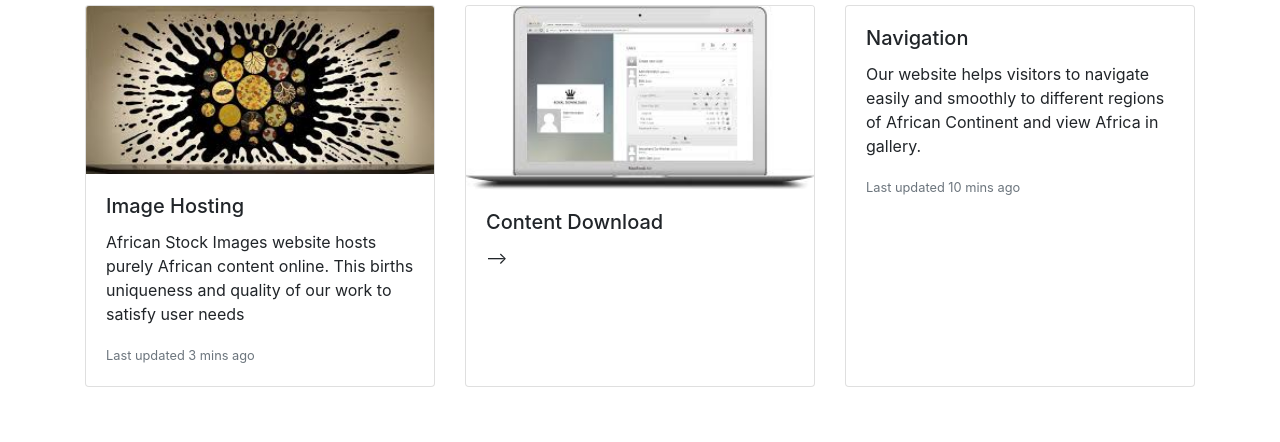
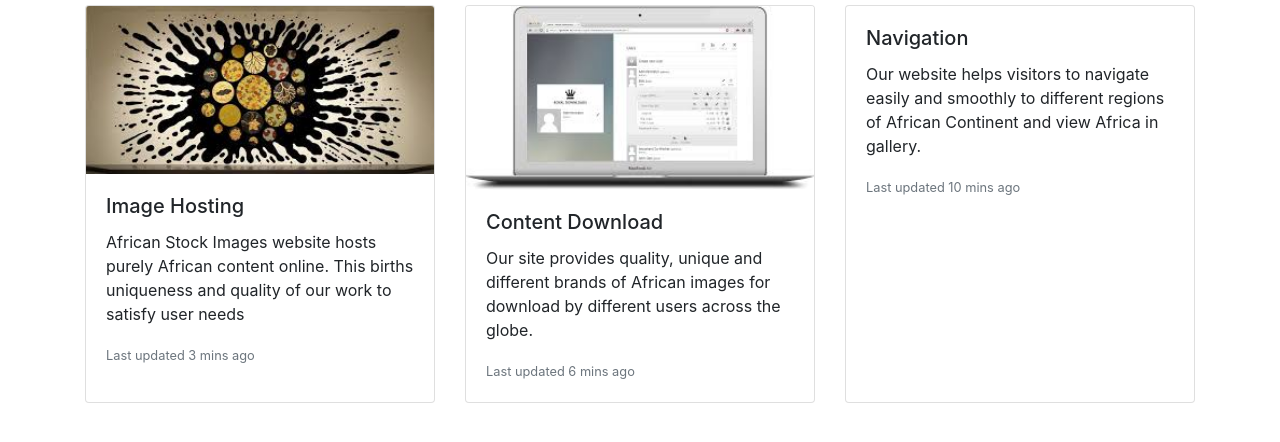
Before and after one commit to dicksonkariuki/Africa-s-Stock-Images, a plain HTML site: page index.html in a window 1280 px wide. Shown: the part 128-570 px from the top of the page. Drawn offline with nearby package versions, Linux system fonts and the light colour scheme.

Commit message:
add descriptive paragraphs to the second card

```diff
--- a/index.html
+++ b/index.html
@@ -66,8 +66,8 @@
               <img src="images/about2.jpeg" class="card-img-top" alt="Downloads">
               <div class="card-body">
               <h5 class="card-title">Content Download</h5>
-                <!-- <p class="card-text">Our site provides quality, unique and different brands of African images for download by different users across the globe.</p>
-                <p class="card-text"><small class="text-muted">Last updated 3 mins ago</small></p> --> -->
+                <p class="card-text">Our site provides quality, unique and different brands of African images for download by different users across the globe.</p>
+                <p class="card-text"><small class="text-muted">Last updated 6 mins ago</small></p>
               </div>
             </div>
             <div class="card">
```
